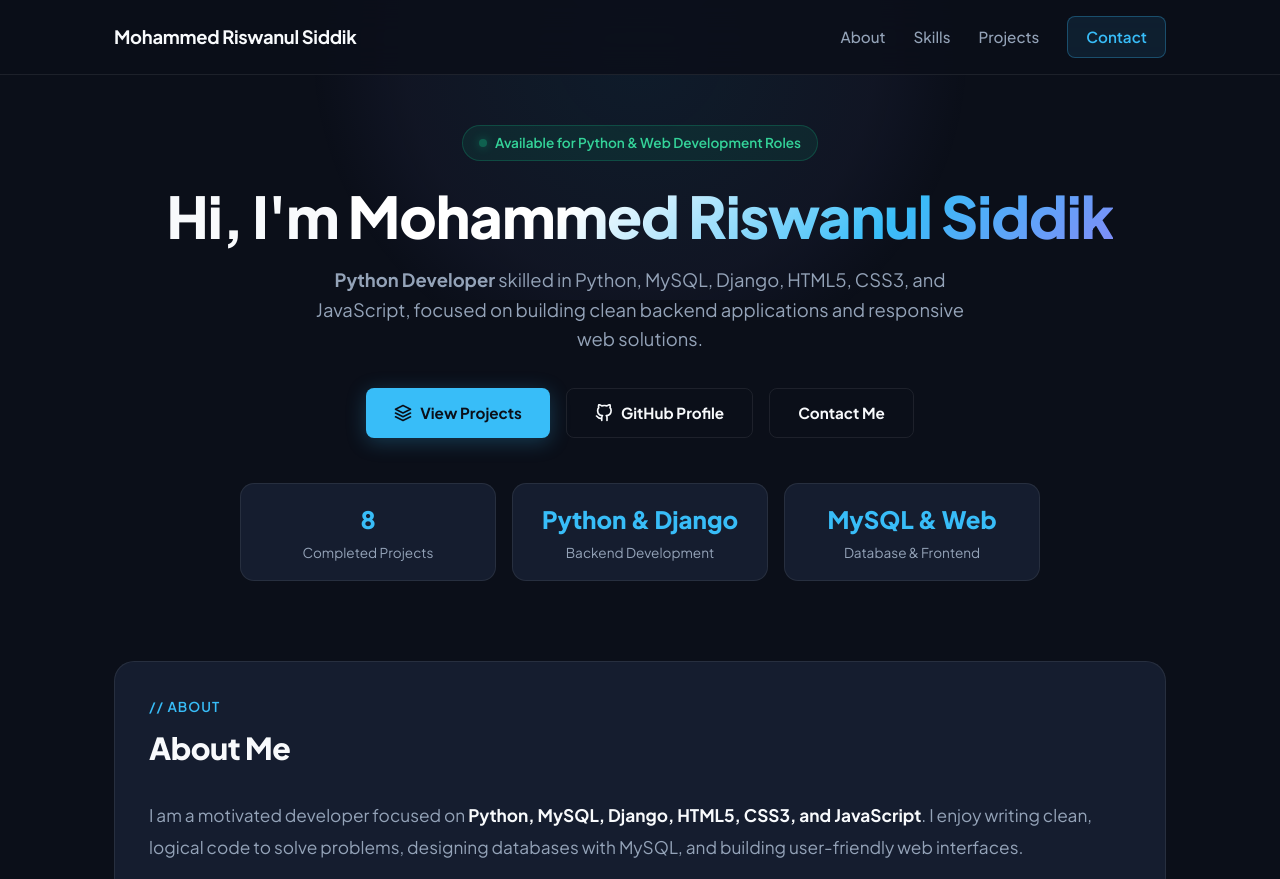
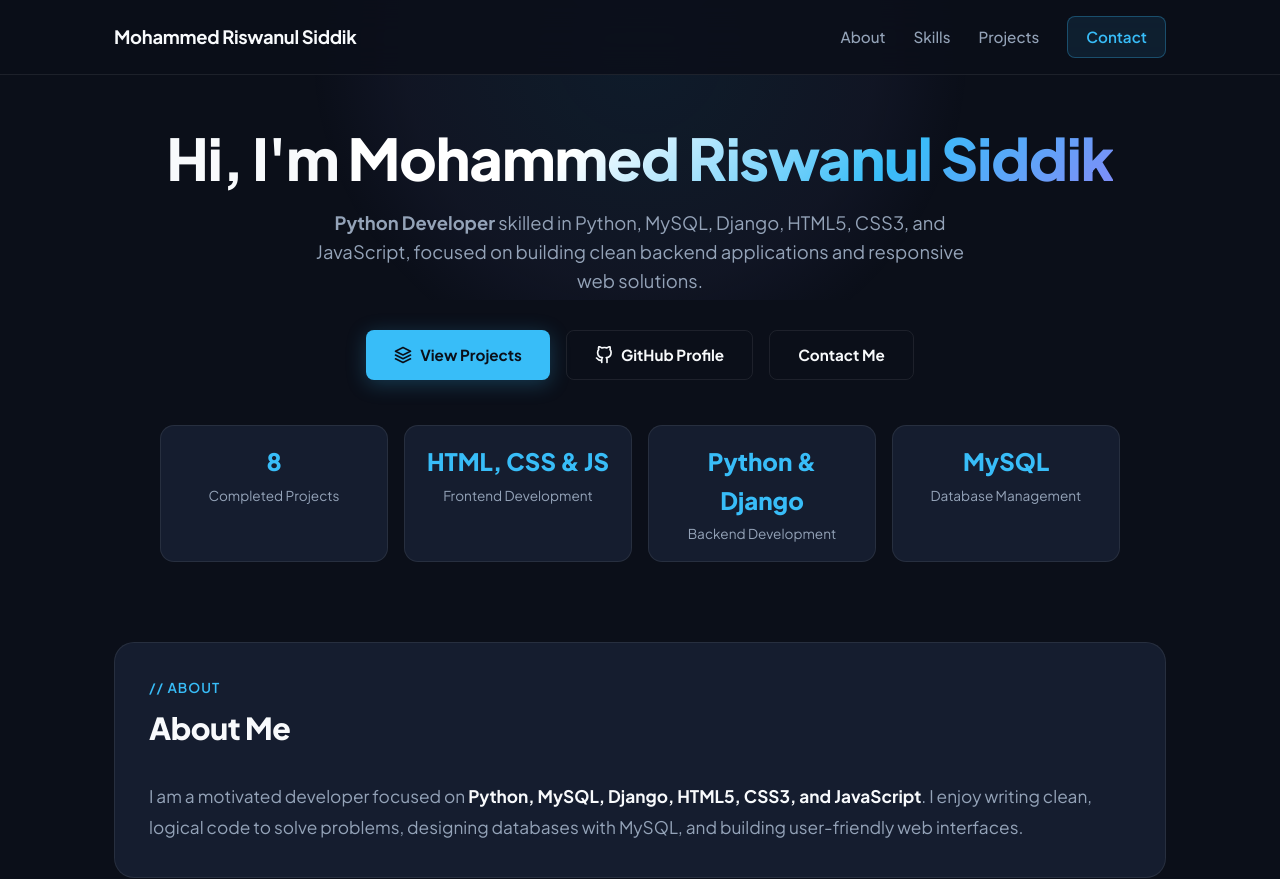
Before and after one commit to riswanulsiddik-boop/riswanulsiddik-boop.github.io, a plain HTML site: page index.html in a window 1280 px wide. Shown: the top 879 px of the page. Drawn offline with Linux system fonts and the light colour scheme.

Commit message:
Add Frontend Development highlight and remove status badge

```diff
--- a/index.html
+++ b/index.html
@@ -250,9 +250,9 @@
         /* Metric Highlights Strip */
         .metrics-strip {
             display: grid;
-            grid-template-columns: repeat(auto-fit, minmax(200px, 1fr));
+            grid-template-columns: repeat(auto-fit, minmax(180px, 1fr));
             gap: 16px;
-            max-width: 800px;
+            max-width: 960px;
             margin: 0 auto;
         }
 
@@ -655,11 +655,6 @@
 
     <!-- Hero Section -->
     <header class="hero container">
-        <div class="status-badge">
-            <span class="status-dot"></span>
-            Available for Python & Web Development Roles
-        </div>
-
         <h1>Hi, I'm <span class="gradient-text">Mohammed Riswanul Siddik</span></h1>
 
         <p class="hero-subtitle">
@@ -696,12 +691,16 @@
                 <div class="metric-label">Completed Projects</div>
             </div>
             <div class="metric-card">
+                <div class="metric-value">HTML, CSS & JS</div>
+                <div class="metric-label">Frontend Development</div>
+            </div>
+            <div class="metric-card">
                 <div class="metric-value">Python & Django</div>
                 <div class="metric-label">Backend Development</div>
             </div>
             <div class="metric-card">
-                <div class="metric-value">MySQL & Web</div>
-                <div class="metric-label">Database & Frontend</div>
+                <div class="metric-value">MySQL</div>
+                <div class="metric-label">Database Management</div>
             </div>
         </div>
     </header>
```
